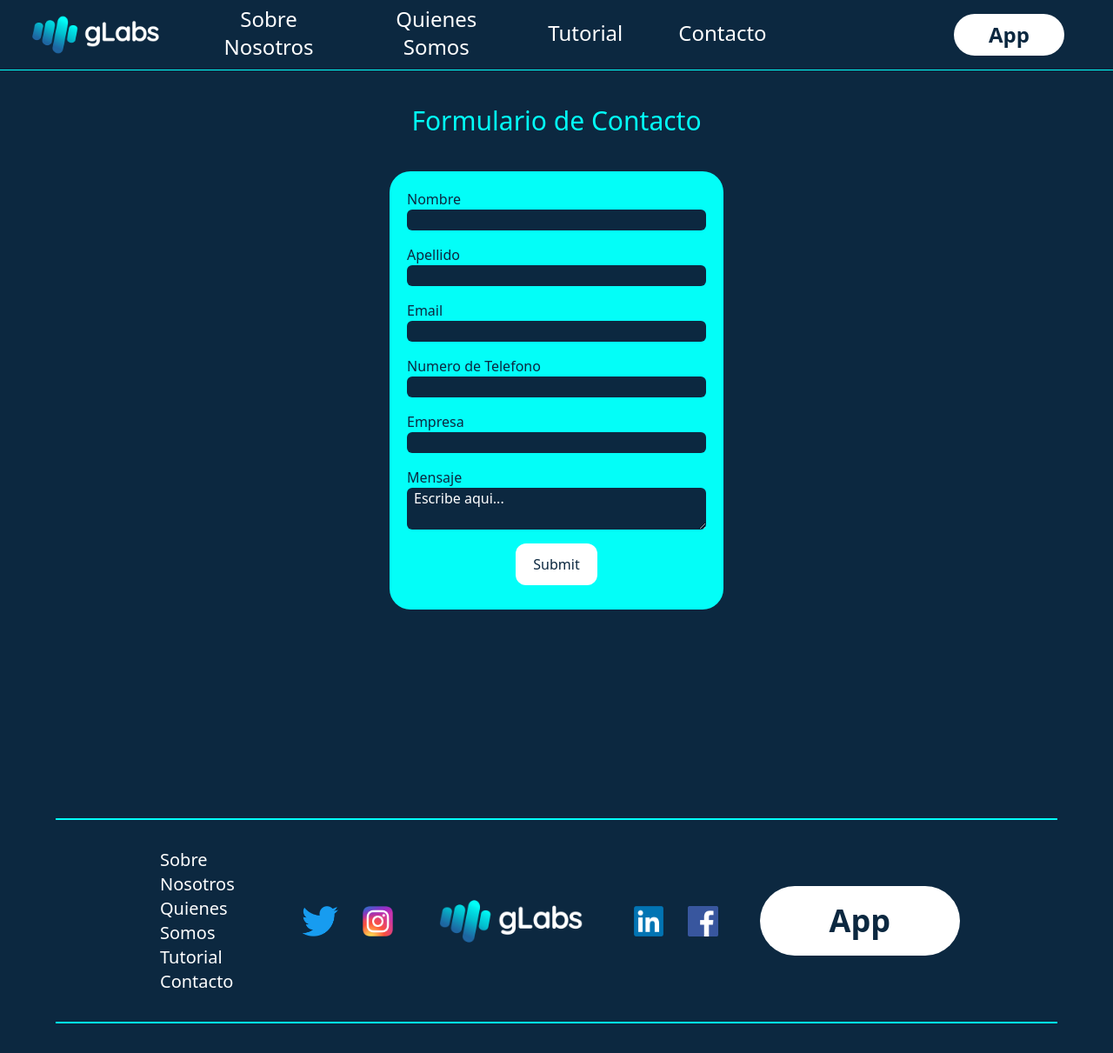
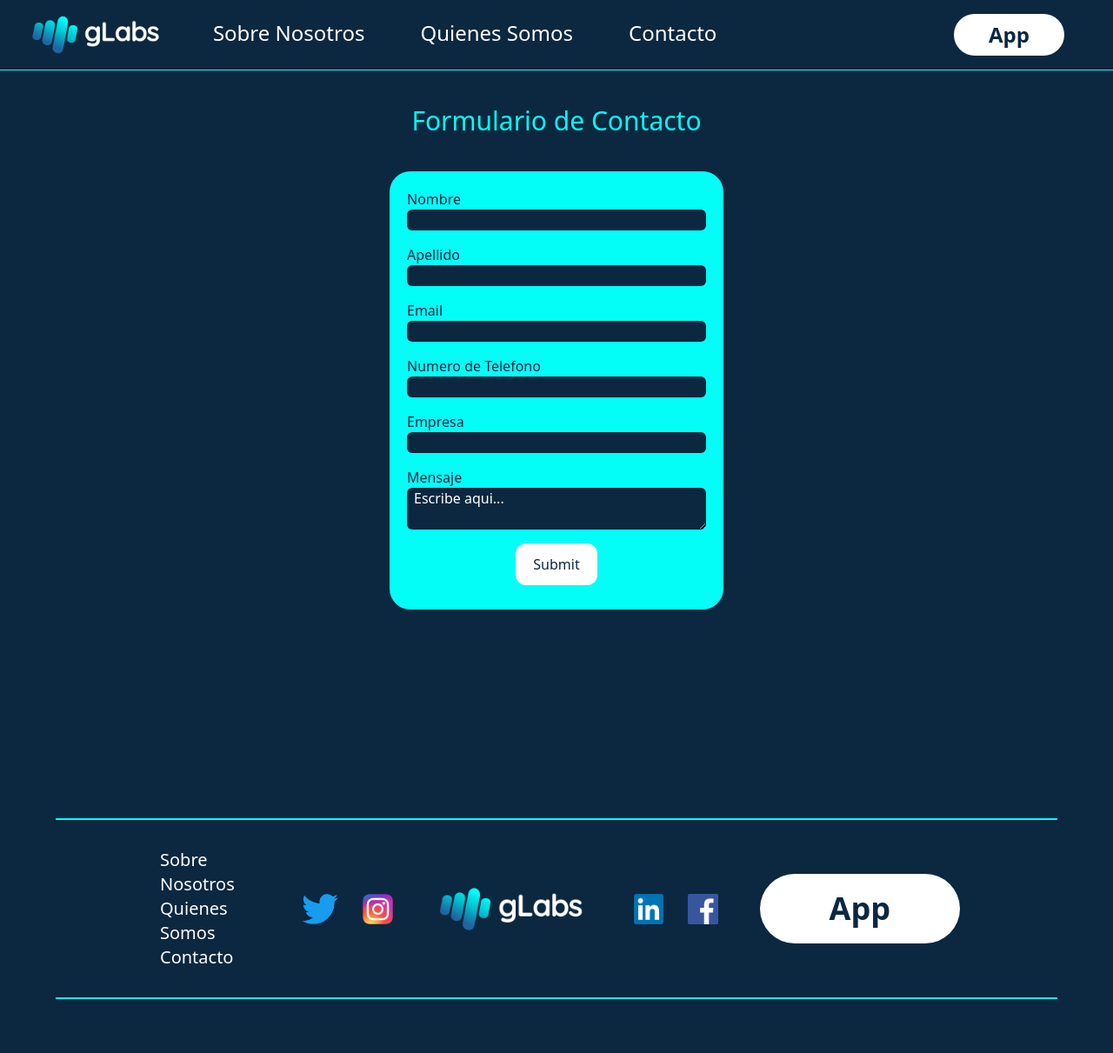
Before and after one commit to Alexjun09/proyecto-integrador, a Next.js app in the folder website/: page /contacto in a window 1280 px wide. Shown: the whole page at 87% size. Built offline with nearby package versions, Linux system fonts and the light colour scheme.

Commit message:
tutorial fix

```diff
--- a/website/components/footer.tsx
+++ b/website/components/footer.tsx
@@ -28,12 +28,6 @@ const Footer = () => {
             className="rounded-2xl px-2 hover:shadow-md hover:shadow-main hover:bg-main hover:text-secondary"
           >
             Quienes Somos
-          </Link>
-          <Link
-            href={"/tutorial"}
-            className="rounded-2xl px-2 hover:shadow-md hover:shadow-main hover:bg-main hover:text-secondary"
-          >
-            Tutorial
           </Link>
           <Link
             href={"/contacto"}
--- a/website/components/header.tsx
+++ b/website/components/header.tsx
@@ -36,9 +36,6 @@ const Header = () => {
                   <Link href={"/quienessomos"}>Quienes Somos</Link>
                 </li>
                 <li>
-                  <Link href={"/tutorial"}>Tutorial</Link>
-                </li>
-                <li>
                   <Link href={"/contacto"}>Contacto</Link>
                 </li>
                 <li>
@@ -62,13 +59,6 @@ const Header = () => {
                 Quienes Somos
               </button>
             </Link>
-
-            <Link href={"/tutorial"}>
-              <button className="hover:bg-main hover:text-secondary rounded-3xl px-3 h-12">
-                Tutorial{" "}
-              </button>
-            </Link>
-
             <Link href={"/contacto"}>
               <button className="hover:bg-main hover:text-secondary rounded-3xl px-3 h-12">
                 Contacto
--- a/website/src/pages/index.tsx
+++ b/website/src/pages/index.tsx
@@ -38,7 +38,7 @@ export default function Home() {
             <p className="text-main">
               <i>Proyectos</i>
             </p>
-            <p className="text-white">ha legado</p>
+            <p className="text-white">ha llegado</p>
           </div>
           <div className="sm:mt-10 md:ml-46 md:-mt-6">
             <Image src={gif} alt="mark" height={500} className=""/>
```
